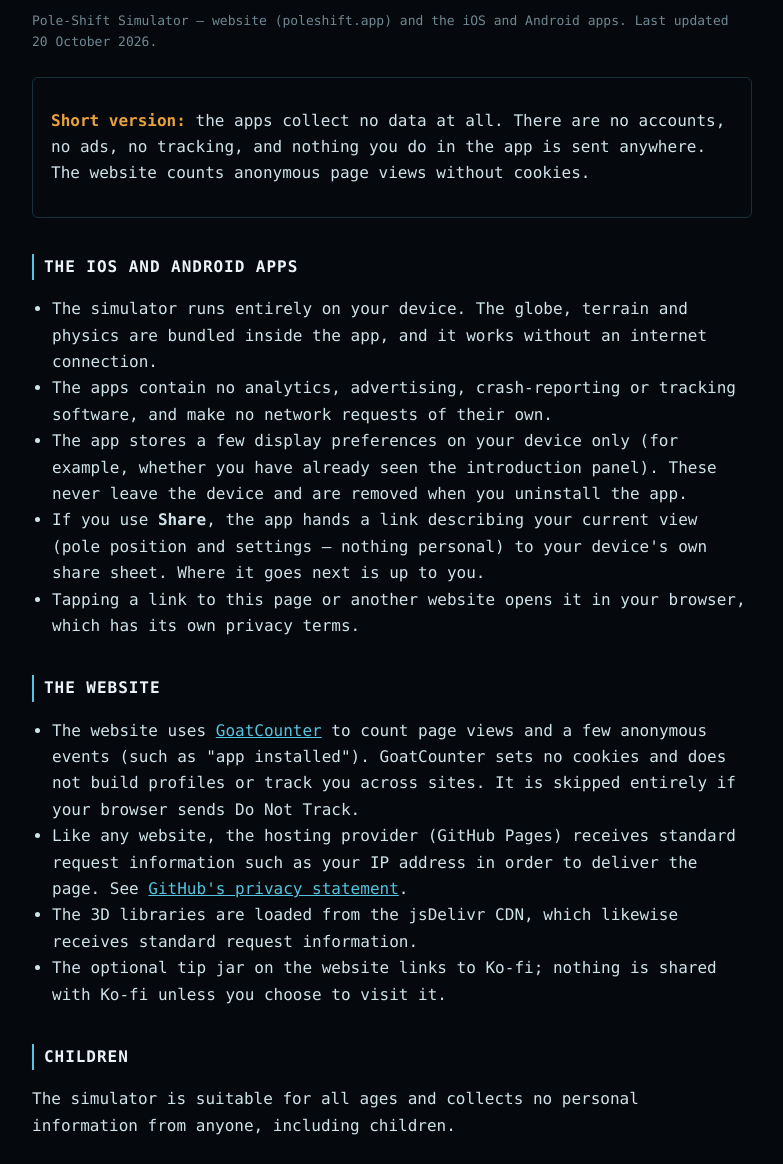
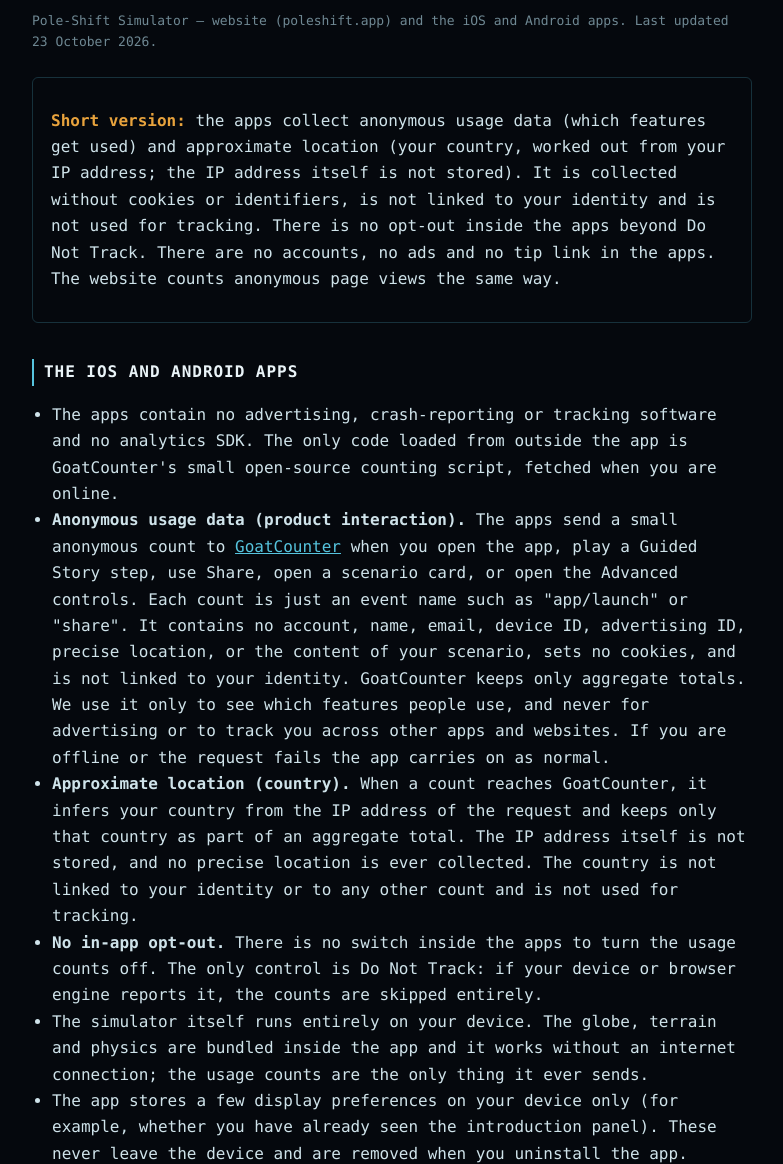
Before and after one commit to loop-ship/Geo, a plain HTML site: page privacy.html in a window 1280 px wide. Shown: the part 112-1276 px from the top of the page, without its empty margins (248-1031 px from the left). Drawn offline with Linux system fonts and the light colour scheme.

Commit message:
Privacy page: apps count anonymous usage + approximate location (country, IP not stored); no in-app opt-out beyond Do Not Track (#1)
Co-authored-by: loop-ship <loop-ship@users.noreply.github.com>

```diff
--- a/privacy.html
+++ b/privacy.html
@@ -32,19 +32,35 @@
 <body>
 <main>
   <h1>Privacy Policy</h1>
-  <p class="dim">Pole-Shift Simulator — website (poleshift.app) and the iOS and Android apps. Last updated 20 October 2026.</p>
+  <p class="dim">Pole-Shift Simulator — website (poleshift.app) and the iOS and Android apps. Last updated 23 October 2026.</p>
 
   <div class="summary">
-    <p><b>Short version:</b> the apps collect no data at all. There are no accounts, no ads, no tracking,
-    and nothing you do in the app is sent anywhere. The website counts anonymous page views without cookies.</p>
+    <p><b>Short version:</b> the apps collect anonymous usage data (which features get used) and approximate
+    location (your country, worked out from your IP address; the IP address itself is not stored). It is
+    collected without cookies or identifiers, is not linked to your identity and is not used for tracking.
+    There is no opt-out inside the apps beyond Do Not Track. There are no accounts, no ads and no tip link in
+    the apps. The website counts anonymous page views the same way.</p>
   </div>
 
   <h2>The iOS and Android apps</h2>
   <ul>
-    <li>The simulator runs entirely on your device. The globe, terrain and physics are bundled inside the app,
-      and it works without an internet connection.</li>
-    <li>The apps contain no analytics, advertising, crash-reporting or tracking software, and make no network
-      requests of their own.</li>
+    <li>The apps contain no advertising, crash-reporting or tracking software and no analytics SDK. The only code loaded from outside the app is GoatCounter's small open-source counting script, fetched when you are online.</li>
+    <li><b>Anonymous usage data (product interaction).</b> The apps send a small anonymous count to
+      <a href="https://www.goatcounter.com/">GoatCounter</a> when you open the app, play a Guided Story step,
+      use Share, open a scenario card, or open the Advanced controls. Each count is just an event name such as
+      "app/launch" or "share". It contains no account, name, email, device ID, advertising ID, precise location,
+      or the content of your scenario, sets no cookies, and is not linked to your identity. GoatCounter keeps
+      only aggregate totals. We use it only to see which features people use, and never for advertising or to
+      track you across other apps and websites. If you are offline or the request fails the app carries on as
+      normal.</li>
+    <li><b>Approximate location (country).</b> When a count reaches GoatCounter, it infers your country from the
+      IP address of the request and keeps only that country as part of an aggregate total. The IP address itself
+      is not stored, and no precise location is ever collected. The country is not linked to your identity or
+      to any other count and is not used for tracking.</li>
+    <li><b>No in-app opt-out.</b> There is no switch inside the apps to turn the usage counts off. The only
+      control is Do Not Track: if your device or browser engine reports it, the counts are skipped entirely.</li>
+    <li>The simulator itself runs entirely on your device. The globe, terrain and physics are bundled inside the
+      app and it works without an internet connection; the usage counts are the only thing it ever sends.</li>
     <li>The app stores a few display preferences on your device only (for example, whether you have already
       seen the introduction panel). These never leave the device and are removed when you uninstall the app.</li>
     <li>If you use <b>Share</b>, the app hands a link describing your current view (pole position and settings —
@@ -55,21 +71,22 @@
   <h2>The website</h2>
   <ul>
     <li>The website uses <a href="https://www.goatcounter.com/">GoatCounter</a> to count page views and a few
-      anonymous events (such as "app installed"). GoatCounter sets no cookies and does not build profiles or
+      anonymous events (such as "app installed"), together with the visitor's country, which GoatCounter infers from
+      the IP address without storing it. GoatCounter sets no cookies and does not build profiles or
       track you across sites. It is skipped entirely if your browser sends Do Not Track.</li>
-    <li>Like any website, the hosting provider (GitHub Pages) receives standard request information such as
+    <li>Like any website, the hosting provider (Netlify) receives standard request information such as
       your IP address in order to deliver the page. See
-      <a href="https://docs.github.com/en/site-policy/privacy-policies/github-general-privacy-statement">GitHub's privacy statement</a>.</li>
+      <a href="https://www.netlify.com/privacy/">Netlify's privacy policy</a>.</li>
     <li>The 3D libraries are loaded from the jsDelivr CDN, which likewise receives standard request information.</li>
     <li>The optional tip jar on the website links to Ko-fi; nothing is shared with Ko-fi unless you choose to visit it.</li>
   </ul>
 
   <h2>Children</h2>
-  <p>The simulator is suitable for all ages and collects no personal information from anyone, including children.</p>
+  <p>The simulator is suitable for all ages and collects no personal information from anyone, including children. The only data the apps send is the anonymous usage counts and approximate location (country) described above.</p>
 
   <h2>Changes and contact</h2>
   <p>If this policy changes, the updated version will be posted on this page with a new date.
-    Questions: open an issue at <a href="https://github.com/loop-ship/Geo/issues">github.com/loop-ship/Geo/issues</a>.</p>
+    Questions: open an issue at <a href="https://github.com/loop-ship/Geo/issues">github.com/loop-ship/Geo/issues</a> or email <a href="mailto:loopship33@gmail.com">loopship33@gmail.com</a>.</p>
 
   <p class="dim" style="margin-top:40px"><a href="geo.html">← Back to the simulator</a></p>
 </main>
```
